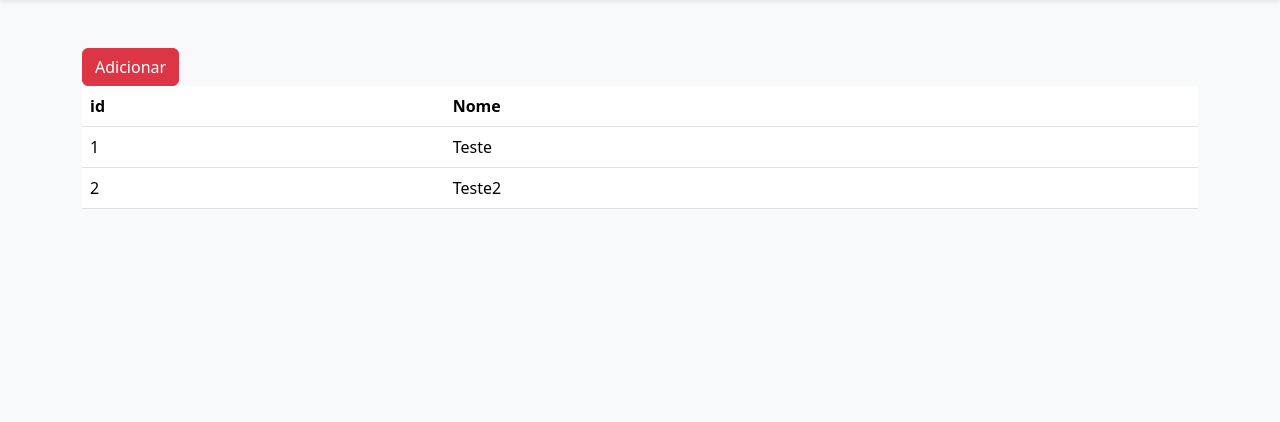
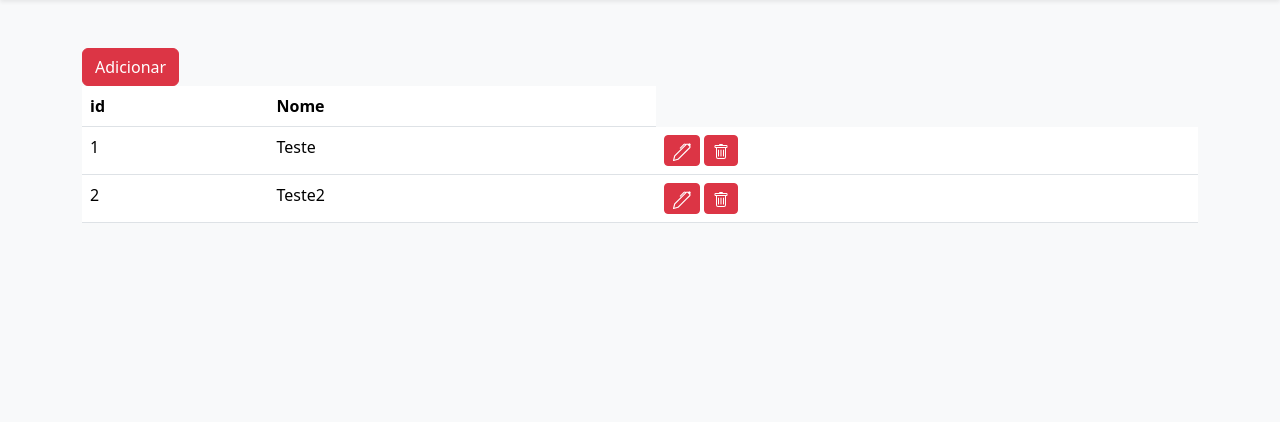
Before and after one commit to AlbertoAlfredo/aula-apresentacao, a Flask app: page /setor in a window 1280 px wide. Shown: the part 56-478 px from the top of the page. Run offline with Flask 3, Linux system fonts and the light colour scheme; some libraries are stand-ins or nearby versions.

Commit message:
Bug de exclusão setor resolvido

```diff
--- a/bd.py
+++ b/bd.py
@@ -75,13 +75,21 @@ class Setor():
         return
     @staticmethod
     def delete(id:int):
-        cursor.execute(
-            f"""
-            DELETE FROM setores
-            WHERE id = {id}
-            """
-        )
-        return
+        try:
+            cursor.execute(
+                f"""
+                DELETE FROM setores
+                WHERE id = {id}
+                """
+            )
+            conn.commit()
+            return True # Sucesso na exclusão
+
+        except Exception as e:
+            # Trata qualquer erro inesperado (ex: ID não existe)
+            conn.rollback()
+            print(f"Erro inesperado ao deletar setor: {e}")
+            return False
 
 
 
--- a/main.py
+++ b/main.py
@@ -68,6 +68,8 @@ def form_patrimonios():
     setores = setor.read()
     return render_template("patrimonios_form.jinja", setores=setores, patrimonio=patrimonio[0])
 
+#####################################################################################################
+
 @app.route("/setor", methods=['GET', 'POST', 'PUT', 'DELETE'])
 def setores():
     setor = bd.Setor()
@@ -90,7 +92,12 @@ def setores():
 
 @app.route("/setor/form")
 def form_setores():
-    return render_template("setores_form.jinja")
+    id = int(request.args.get('id'))
+    if id:
+        setores = bd.Setor.read(id)
+    else:
+        setores = False
+    return render_template("setores_form.jinja", setores=setores[0])
 
 
 
--- a/templates/patrimonios_form.jinja
+++ b/templates/patrimonios_form.jinja
@@ -36,7 +36,7 @@
         </select>
     </div>
     <div class="input-group mb-3">
-        <button type="submit" class="btn btn-success">Adicionar</button>
+        <button type="submit" class="btn btn-success">{% if patrimonio %} Atualizar {% else %} Adicionar {% endif %}</button>
     </div>
 </form>
 
--- a/templates/setores.jinja
+++ b/templates/setores.jinja
@@ -1,4 +1,5 @@
 {% extends "base.jinja" %}
+{% import 'macros_icons.jinja' as icon %}
 
 {% block page %}
 <a href="{{url_for('form_setores')}}"><button type="button" class="btn btn-danger">Adicionar</button></a>
@@ -13,6 +14,23 @@
         <tr>
             <td>{{ setor[0] }}</td>
             <td>{{ setor[1] }}</td>
+            <td>
+                <a href="{{ url_for('form_setores', id=setor[0]) }}"><button class="btn btn-sm btn-danger">{{ icon.icon_pen(size=18) }}</button></a>
+                <form action="{{ url_for('setores') }}" method="POST" style="display:inline;">
+
+                    {# 1. Campo Oculto para Sobrescrever o Método #}
+                    <input type="hidden" name="_method" value="DELETE">
+
+                    {# 2. Campo Oculto para Passar o ID (Chave Primária) #}
+                    <input type="hidden" name="id" value="{{ setor[0] }}">
+
+                    {# 3. O Botão de Submissão #}
+                    <button type="submit" class="btn btn-sm btn-danger"
+                            onclick="return confirm('Tem certeza que deseja deletar {{ setor[1] }}?');">
+                        {{ icon.icon_trash(size=18) }}
+                    </button>
+                </form>
+            </td>
         </tr>
             {% else %}
             <p>Nenhum setor cadastrado ainda.</p>
```
Also changed, not shown: templates/setores_form.jinja (+4 -3 lines), banco.db, 1 other file.
